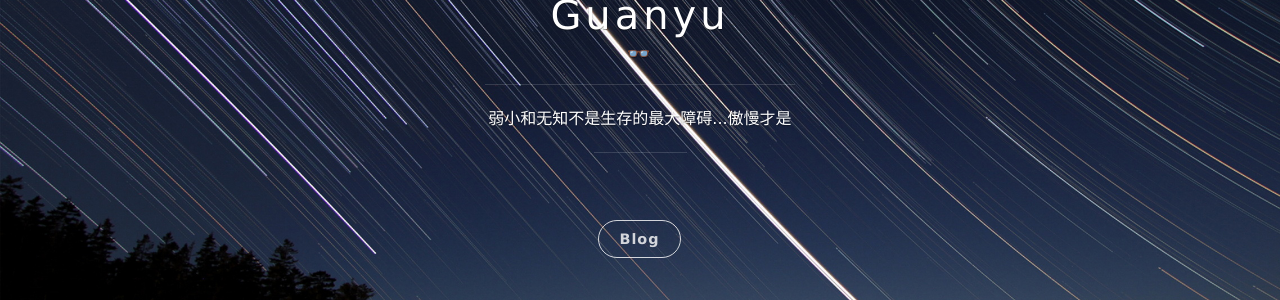
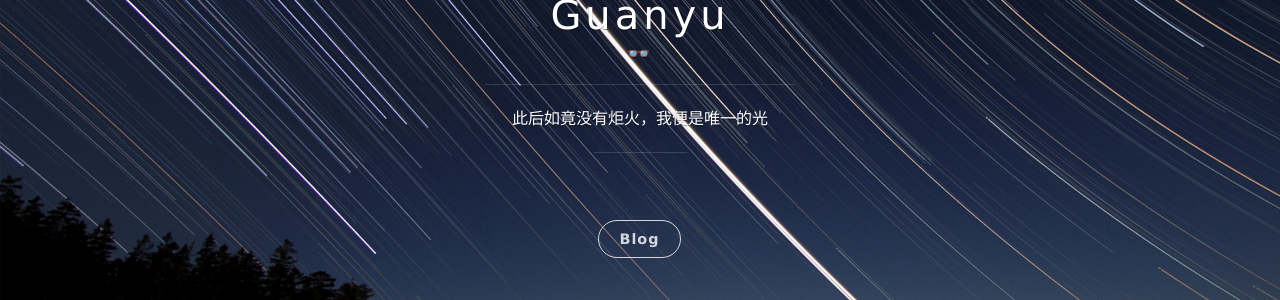
Before and after one commit to helixg/guanyuwang.github.io, a Jekyll site: the page built from index.html, in a window 1280 px wide. Shown: the part 331-631 px from the top of the page. Built offline with Jekyll 4.4.1, drawn with Linux system fonts in a browser that asks for light colours; nearby versions of some CDN libraries; the list of posts is cut into pages by our own code.

Commit message:
slogan_change

```diff
--- a/_config.yml
+++ b/_config.yml
@@ -2,7 +2,7 @@
 title: Guanyu
 subtitle: 👓
 
-description: 弱小和无知不是生存的最大障碍...傲慢才是
+description: 此后如竟没有炬火，我便是唯一的光
 creator: <a href="http://onev.cat">@onevcat</a>
 
 url: "http://helixg.top"
```
